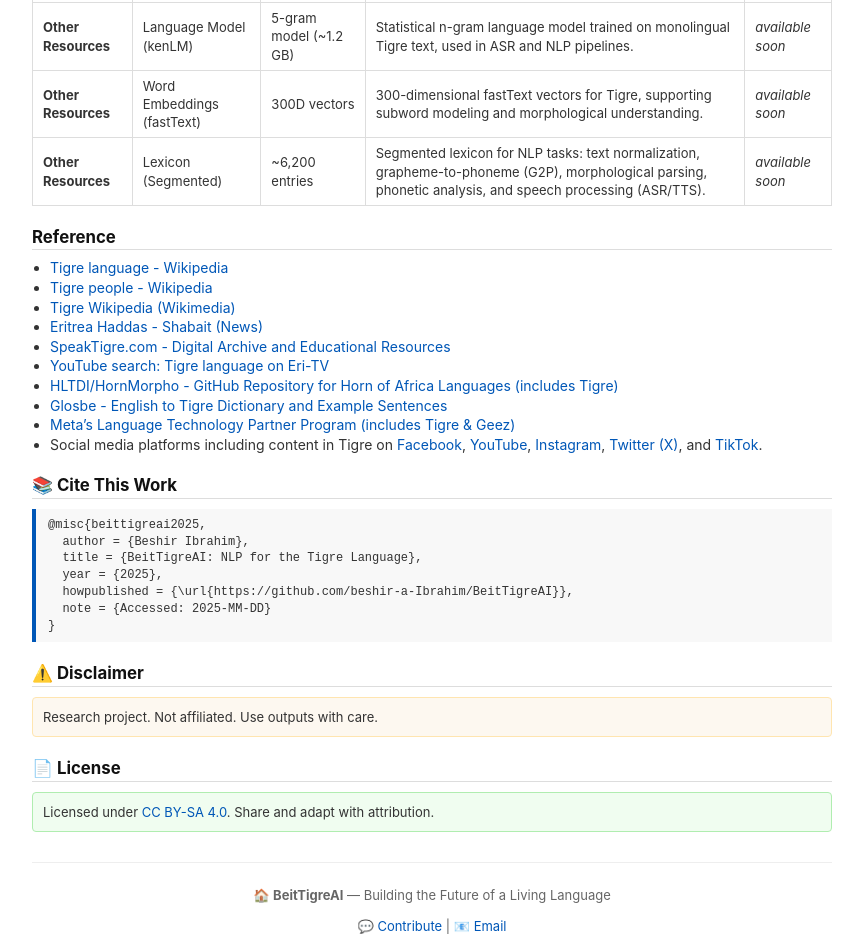
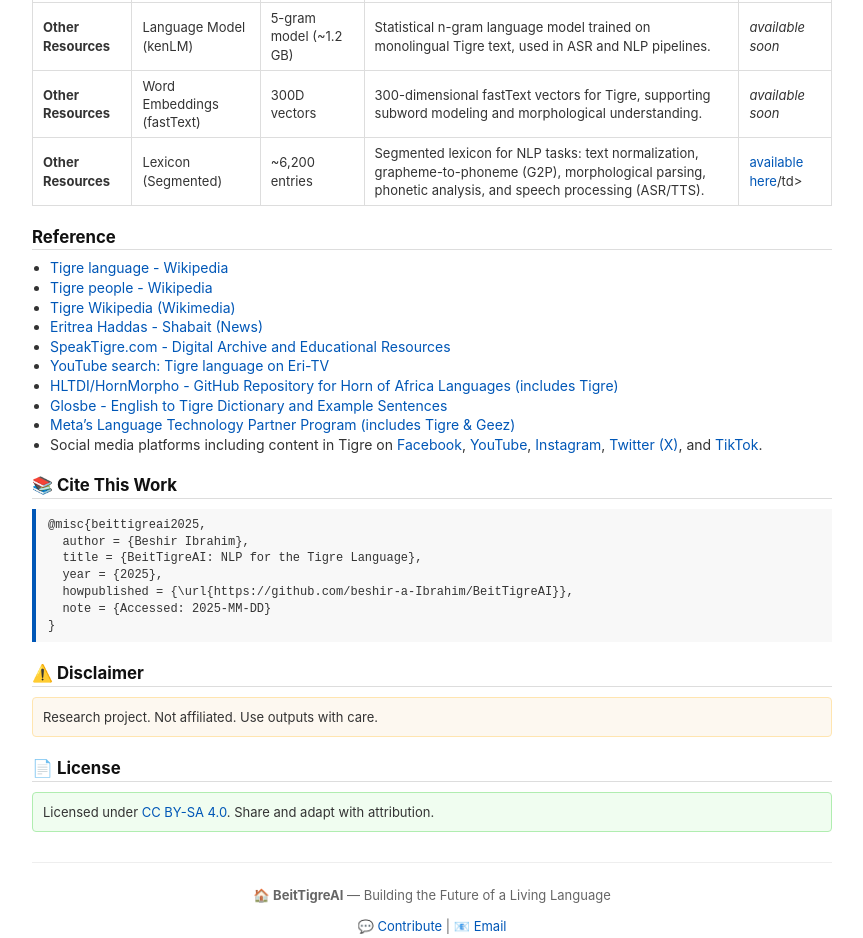
Before and after one commit to beshir-a-Ibrahim/BeitTigreAI, a plain HTML site: page index.html in a window 1280 px wide. Shown: the part 1079-2017 px from the top of the page, without its empty margins (208-1071 px from the left). Drawn offline with Linux system fonts and the light colour scheme.

Commit message:
Update index.html

```diff
--- a/index.html
+++ b/index.html
@@ -234,7 +234,7 @@ Both Tigre and Geʽez are currently being integrated into the Meta/UNESCO Langua
         <td>Lexicon (Segmented)</td>
         <td>~6,200 entries</td>
         <td>Segmented lexicon for NLP tasks: text normalization, grapheme-to-phoneme (G2P), morphological parsing, phonetic analysis, and speech processing (ASR/TTS).</td>
-        <td><em>available soon</em></td>
+        <td><a href="https://huggingface.co/datasets/BeitTigreAI/tigre-lexicon">available here</a>/td>
       </tr>
     </tbody>
   </table>
```
